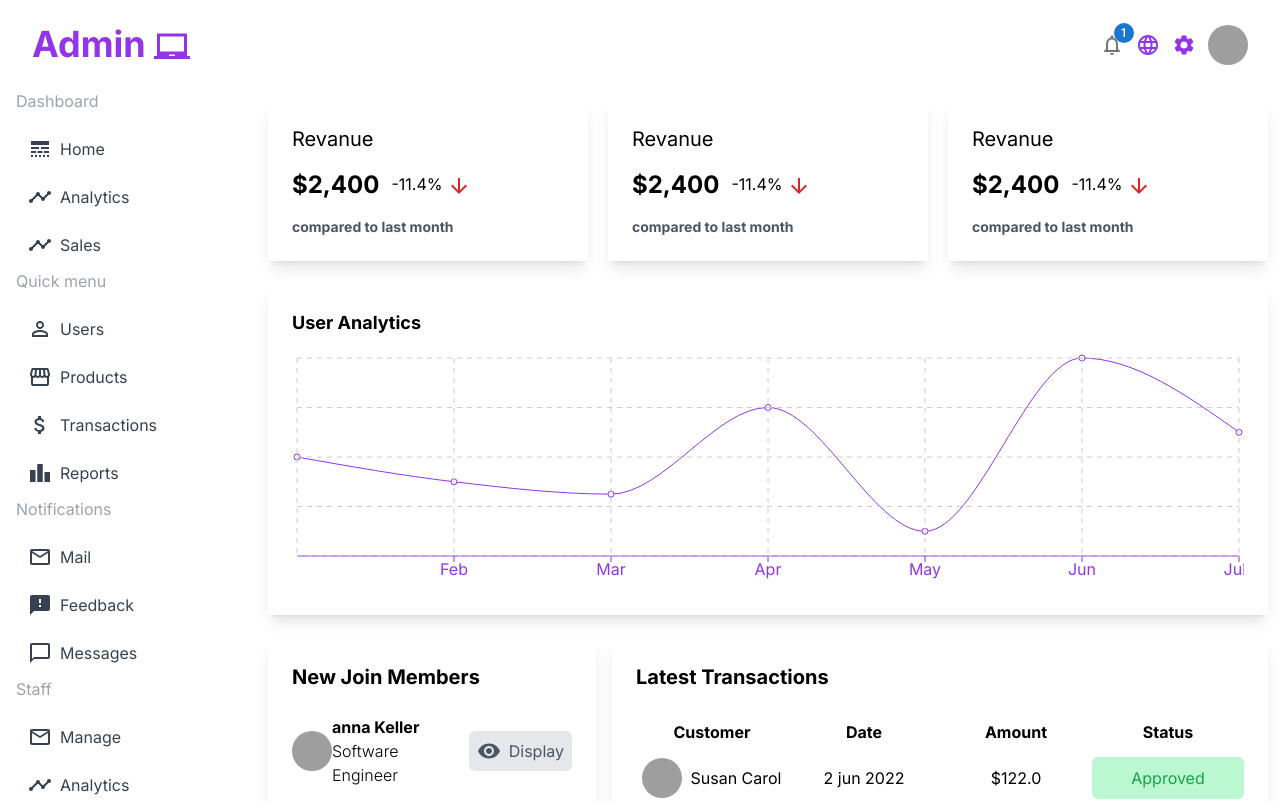
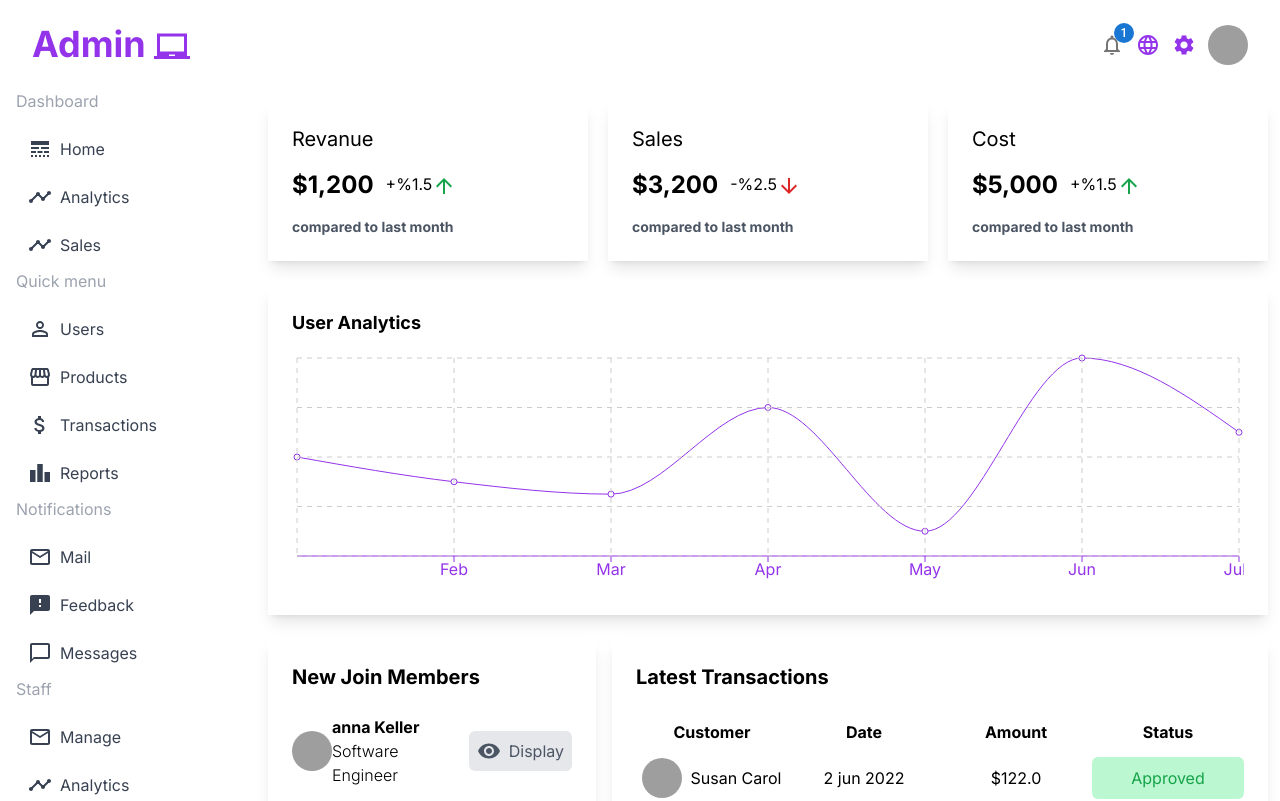
Before and after one commit to mohamed7799/react-admin-dashboard, a React (Create React App) app: page / in a window 1280 px wide. Shown: the top 801 px of the page. Built offline with nearby package versions, Linux system fonts and the light colour scheme; grey boxes are pictures that could not be loaded.

Commit message:
do some changes to the Home page

```diff
--- a/src/components/featuredInfo.jsx
+++ b/src/components/featuredInfo.jsx
@@ -1,13 +1,18 @@
-import { ArrowDownward } from "@mui/icons-material";
+import { ArrowDownward, ArrowUpward } from "@mui/icons-material";
 
-const FeaturedInfo = () => {
+const FeaturedInfo = ({ type, value, precentage, trend }) => {
   return (
     <div className="shadow-lg p-6 flex-1">
-      <h3 className="text-xl">Revanue</h3>
+      <h3 className="text-xl">{type}</h3>
       <div className="py-4 flex items-center gap-3">
-        <span className="font-bold text-2xl">$2,400</span>
+        <span className="font-bold text-2xl">${value}</span>
         <span>
-          -11.4% <ArrowDownward className="text-red-600" />
+          {precentage}
+          {trend ? (
+            <ArrowUpward className="text-green-600" />
+          ) : (
+            <ArrowDownward className="text-red-600" />
+          )}
         </span>
       </div>
       <p className="text-gray-600 font-bold text-sm">compared to last month</p>
--- a/src/pages/home.jsx
+++ b/src/pages/home.jsx
@@ -7,9 +7,24 @@ const Home = () => {
   return (
     <section className="p-3">
       <div className="flex gap-5 mb-6">
-        <FeaturedInfo></FeaturedInfo>
-        <FeaturedInfo></FeaturedInfo>
-        <FeaturedInfo></FeaturedInfo>
+        <FeaturedInfo
+          type="Revanue"
+          value="1,200"
+          precentage="+%1.5"
+          trend={true}
+        ></FeaturedInfo>
+        <FeaturedInfo
+          type="Sales"
+          value="3,200"
+          precentage="-%2.5"
+          trend={false}
+        ></FeaturedInfo>
+        <FeaturedInfo
+          type="Cost"
+          value="5,000"
+          precentage="+%1.5"
+          trend={true}
+        ></FeaturedInfo>
       </div>
       <div className="mb-6">
         <Chart></Chart>
```
